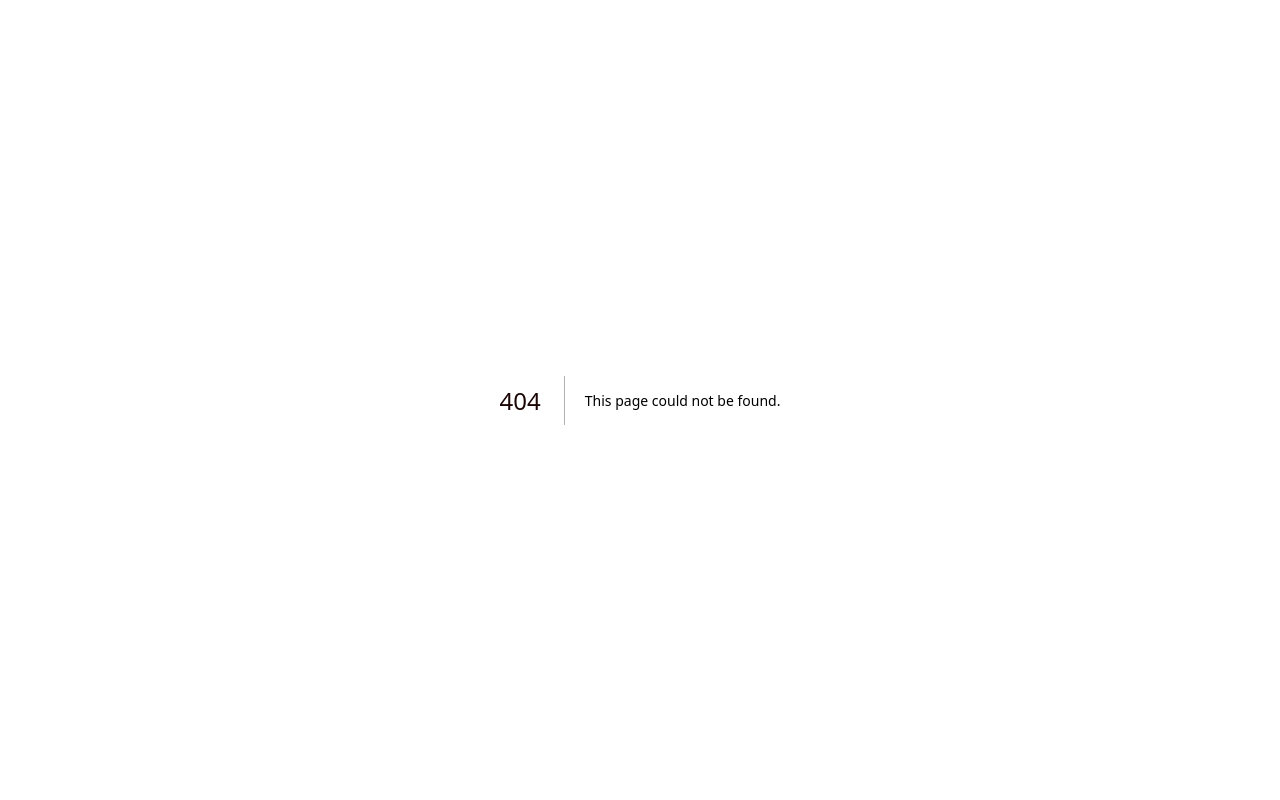
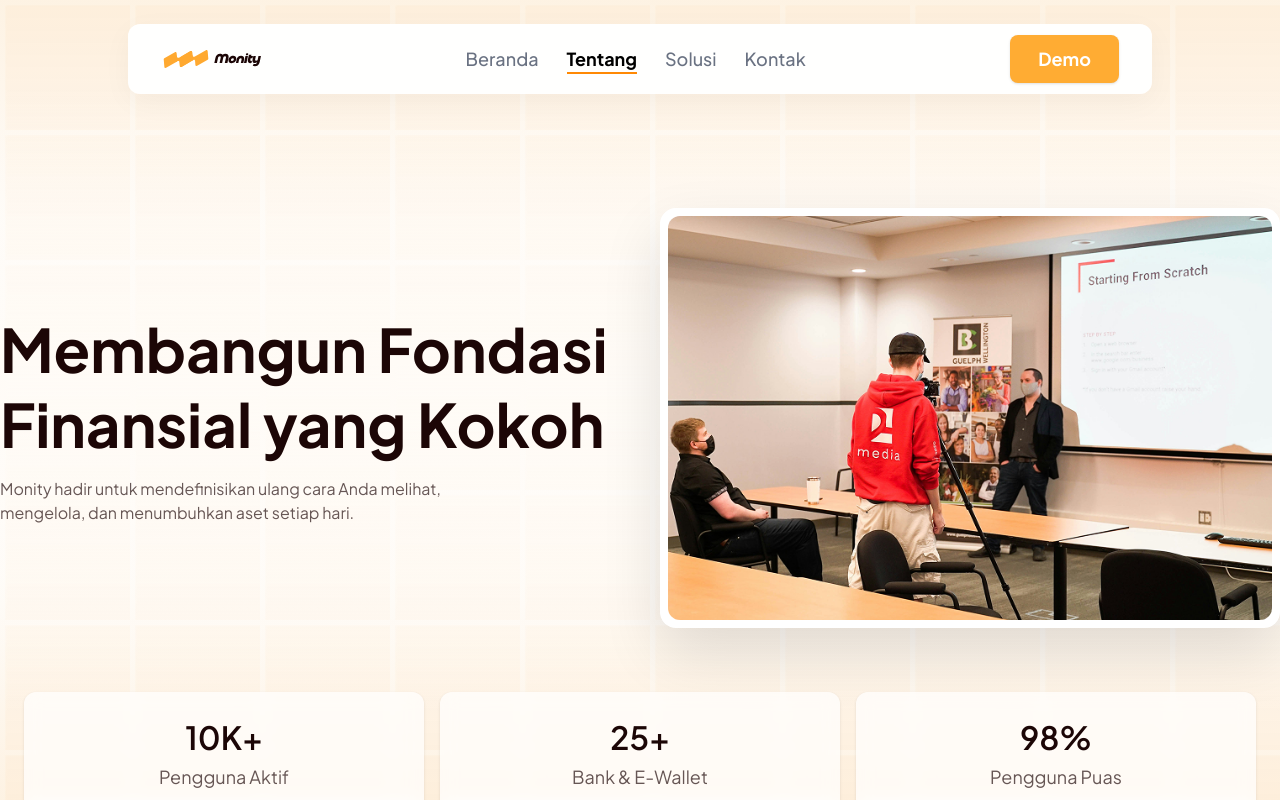
Before and after one commit to abdullahumairr/monity, a Next.js app: page /about in a window 1280 px wide. Before the commit this address had no page. Shown: the top 800 px of the page. Built offline with nearby package versions, Linux system fonts and the light colour scheme.

Commit message:
feat: add heroSection in about page

```diff
--- a/src/app/Hero.tsx
+++ b/src/app/Hero.tsx
@@ -4,7 +4,7 @@ import Link from "next/link";
 export default function HeroSection() {
   return (
     <section className="flex w-full mx-auto container flex-col items-center px-8 md:px-0 pt-40 text-center md:pt-48 lg:pt-52 ">
-      <h1 className="text-4xl font-bold tracking-tight text-[#1A1A1A] sm:text-5xl md:text-6xl">
+      <h1 className=" font-bold tracking-tight text-[#1A1A1A] text-4xl sm:text-5xl md:text-6xl">
         Cara Baru Mengelola
         <br />
         Uang dengan Lebih Sadar
@@ -22,7 +22,7 @@ export default function HeroSection() {
           Coba Sekarang
         </Link>
         <Link
-          href="#how-it-works"
+          href="#   monitor-section"
           className="rounded-full border border-[#E0D5C8] bg-white px-6 py-2.5 text-sm font-semibold text-[#1A1A1A] transition-colors hover:bg-[#F5EDE0]"
         >
           Lihat Cara Kerja
--- a/src/app/MonitorSection.tsx
+++ b/src/app/MonitorSection.tsx
@@ -24,7 +24,7 @@ export default function MonitorSection() {
   ];
 
   return (
-    <section className="w-full px-8 pt-32 md:pt-36 lg:pt-52 ">
+    <section id="monitor-section" className="w-full px-8 pt-32 md:pt-36 lg:pt-52 ">
       <div className="mx-auto grid container items-center gap-10 md:grid-cols-2">
         <div className="relative flex justify-center">
           <div
--- /dev/null
+++ b/src/app/about/StatsSection.tsx
@@ -0,0 +1,49 @@
+"use client";
+
+export default function StatsSection() {
+  const stats = [
+    {
+      value: "10K+",
+      label: "Pengguna Aktif",
+    },
+    {
+      value: "25+",
+      label: "Bank & E-Wallet",
+    },
+    {
+      value: "98%",
+      label: "Pengguna Puas",
+    },
+  ];
+
+  return (
+    <section className="w-full px-6 py-12 md:py-16">
+      <div className="mx-auto max-w-7xl">
+
+        <div className="grid grid-cols-1 gap-4 sm:grid-cols-2 md:grid-cols-3">
+          {stats.map((item, i) => (
+            <div
+              key={i}
+              className="
+                rounded-xl
+                bg-white/70
+                backdrop-blur-sm
+                p-6
+                text-center
+                shadow-sm
+              "
+            >
+              <h1 className=" font-semibold  text-2xl md:text-[32px]">
+                {item.value}
+              </h1>
+              <p className="mt-1 text-lg">
+                {item.label}
+              </p>
+            </div>
+          ))}
+        </div>
+
+      </div>
+    </section>
+  );
+}
--- /dev/null
+++ b/src/app/about/hero.tsx
@@ -0,0 +1,46 @@
+"use client";
+
+import Image from "next/image";
+
+export default function HeroAbout() {
+  return (
+    <section className="w-full px-8 md:px-0 pt-40  md:pt-48 lg:pt-52 ">
+      <div className="mx-auto grid container items-center gap-10 md:grid-cols-2">
+        <div>
+          <h1 className=" font-bold leading-tight text-4xl sm:text-5xl md:text-6xl">
+            Membangun Fondasi
+            <br />
+            Finansial yang Kokoh
+          </h1>
+
+          <p className="mt-4 text-sm md:text-base max-w-md">
+            Monity hadir untuk mendefinisikan ulang cara Anda melihat,
+            mengelola, dan menumbuhkan aset setiap hari.
+          </p>
+        </div>
+        <div className="flex justify-center md:justify-end">
+          <div
+            className="
+      relative
+      w-full max-w-180
+      aspect-16/10
+      md:h-105 md:aspect-auto
+      rounded-2xl
+      border-8 border-white/80
+      bg-white
+      p-1.5
+      shadow-[0_25px_60px_rgba(0,0,0,0.12)]
+    "
+          >
+            <Image
+              src="/about/hero.png"
+              alt="about hero"
+              fill
+              className="rounded-xl object-cover"
+            />
+          </div>
+        </div>
+      </div>
+    </section>
+  );
+}
--- /dev/null
+++ b/src/app/about/page.tsx
@@ -0,0 +1,16 @@
+import Footer from "@/components/layout/Footer";
+import Navbar from "@/components/layout/Navbar";
+import PageBackground from "@/components/layout/PageBackground";
+import HeroAbout from "./hero";
+import StatsSection from "./StatsSection";
+
+export default function AboutPage() {
+  return (
+    <PageBackground>
+      <Navbar />
+      <HeroAbout />
+      <StatsSection />
+      <Footer />
+    </PageBackground>
+  );
+}
--- a/src/components/layout/Footer.tsx
+++ b/src/components/layout/Footer.tsx
@@ -16,7 +16,7 @@ const socialLinks = [
 
 export default function Footer() {
   return (
-    <footer className="mt-auto w-full  pt-32 md:pt-36 lg:pt-52 ">
+    <footer className="mt-auto w-full px-8 pt-32 md:pt-36 lg:pt-52 ">
       <div className="mx-auto container mb-44 flex max-w-4xl flex-col items-center text-center">
         <div className="mb-5">
           <Image
@@ -34,7 +34,7 @@ export default function Footer() {
           Finansial Anda?
         </h2>
 
-        <p className="mb-8 max-w-sm text-sm leading-relaxed text-[#6B6B6B]">
+        <p className="mb-8 max-w-xl text-lg leading-relaxed text-[#6B6B6B]">
           Lihat bagaimana Monify mentransformasi cara Anda menabung dan
           bertumbuh setiap hari.
         </p>
@@ -47,7 +47,7 @@ export default function Footer() {
         </Link>
       </div>
 
-      <div className="mx-auto container rounded-t-3xl bg-[#1A1008] px-10 py-10">
+      <div className="mx-auto container rounded-t-3xl bg-[#1C0606] px-10 py-10">
         <div className="flex flex-col gap-10 md:flex-row md:items-start md:justify-between">
           <div className="flex flex-col justify-between gap-16 md:gap-24">
             <Image
--- a/src/components/layout/Navbar.tsx
+++ b/src/components/layout/Navbar.tsx
@@ -20,9 +20,9 @@ export default function Navbar() {
 
   const menuItems = [
     { name: "Beranda", path: "/" },
-    { name: "Tentang", path: "/tentang" },
-    { name: "Solusi", path: "/solusi" },
-    { name: "Kontak", path: "/kontak" },
+    { name: "Tentang", path: "/about" },
+    { name: "Solusi", path: "/solutions" },
+    { name: "Kontak", path: "/contact" },
   ];
 
   return (
```
Also changed, not shown: public/about/hero.png (added).
